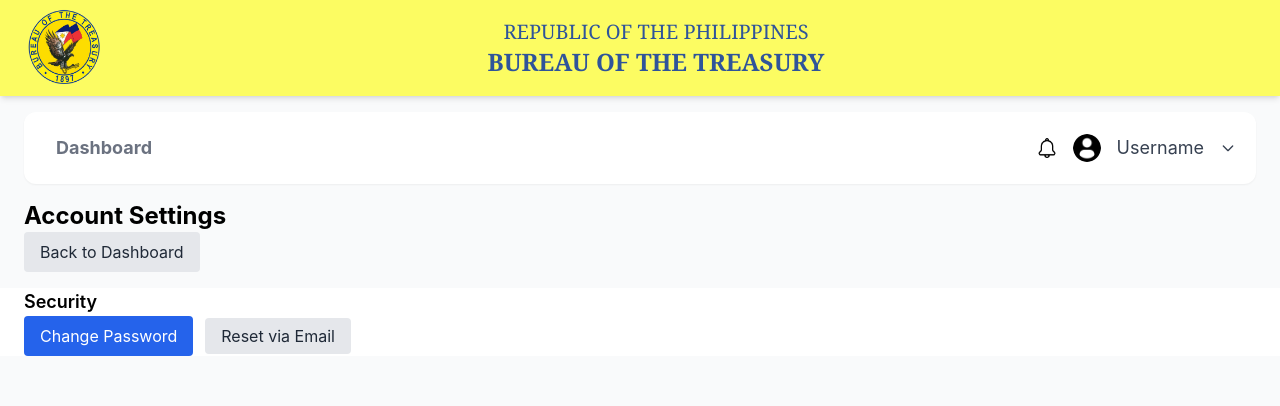
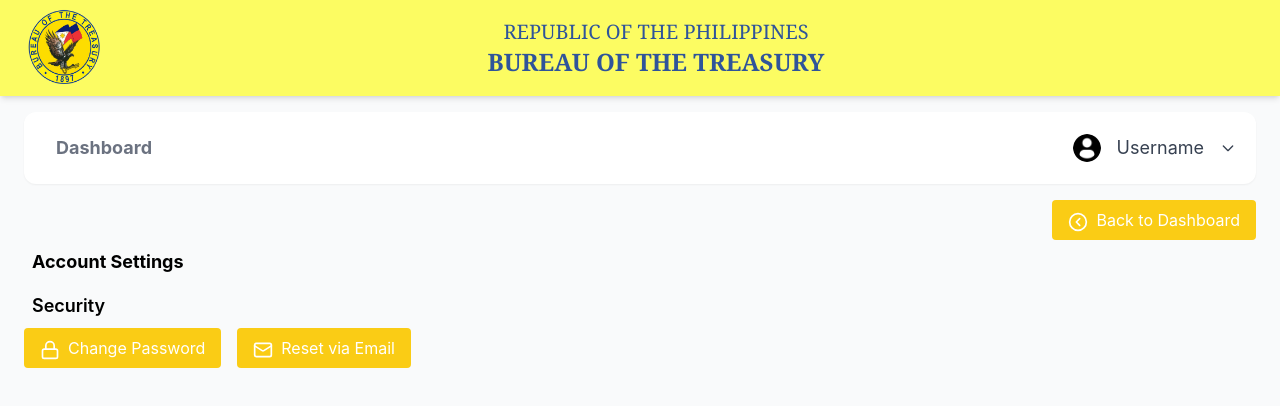
Before and after one commit to LightWater123/Capstone_BTR, a React (Create React App) app in the folder frontend/: page /settings in a window 1280 px wide. Shown: the top 406 px of the page. Built offline with nearby package versions, Linux system fonts and the light colour scheme.

Commit message:
feat: add lucide-react icons and update UI components across various pages

```diff
--- a/frontend/package.json
+++ b/frontend/package.json
@@ -12,6 +12,7 @@
     "date-fns": "^4.1.0",
     "flatpickr": "^4.6.13",
     "js-cookie": "^3.0.5",
+    "lucide-react": "^0.545.0",
     "react": "^19.1.1",
     "react-datepicker": "^8.7.0",
     "react-dom": "^19.1.1",
@@ -20,7 +21,6 @@
     "react-scripts": "5.0.1",
     "react-toastify": "^11.0.5",
     "web-vitals": "^2.1.4"
-
   },
   "scripts": {
     "start": "react-scripts start",
@@ -33,7 +33,6 @@
       "react-app",
       "react-app/jest"
     ]
-
   },
   "browserslist": {
     "production": [
@@ -52,6 +51,4 @@
     "postcss": "^8.5.6",
     "tailwindcss": "^3.4.17"
   }
-
-
 }
--- a/frontend/src/components/modals/btrNavbar.jsx
+++ b/frontend/src/components/modals/btrNavbar.jsx
@@ -28,9 +28,6 @@
 
         {/* RIGHT */}
         <div className="flex items-center gap-4">
-          <a href="#" className="text-gray-600 hover:text-blue-700">
-            <img src={Bell} alt="Notifications" className="h-5 w-5" />
-          </a>
 
           {/* User dropdown */}
           <div className="relative">
--- a/frontend/src/components/modals/createEvent.jsx
+++ b/frontend/src/components/modals/createEvent.jsx
@@ -61,7 +61,7 @@
             >
               <option value="#FFC107" style={{ backgroundColor: '#FFC107', color: '#FFC107' }}>Yellow</option>
               <option value="#2196F3" style={{ backgroundColor: '#2196F3', color: '#2196F3' }}>Blue</option>
-              <option value="#800000" style={{ backgroundColor: '#F40B0B', color: '#F40B0B' }}>Red</option>
+              <option value="#F40B0B" style={{ backgroundColor: '#F40B0B', color: '#F40B0B' }}>Red</option>
             </select>
           </div>
         </div>
--- a/frontend/src/components/modals/serviceNavbar.jsx
+++ b/frontend/src/components/modals/serviceNavbar.jsx
@@ -32,10 +32,6 @@
 
         {/* RIGHT */}
         <div className="flex items-center gap-4">
-          <a href="#" className="text-gray-600 hover:text-blue-700">
-            <img src={Bell} alt="Notifications" className="h-5 w-5" />
-          </a>
-
           {/* User dropdown */}
           <div className="relative">
             <button
--- a/frontend/src/pages/admin_dashboard.jsx
+++ b/frontend/src/pages/admin_dashboard.jsx
@@ -3,7 +3,7 @@
 import "../index.css";
 import BTRheader from "../components/modals/btrHeader";
 import BTRNavbar from "../components/modals/btrNavbar.jsx";
-import wrenchicon from '../assets/wrench.png';
+import { Wrench } from 'lucide-react';
 import CalendarModal from "../components/modals/calendar.jsx";
 import api from '../api/api';
 
@@ -66,7 +66,7 @@
               onClick={handleInventoryList}
               className="w-full h-[350px] bg-white rounded-xl text-gray-800 hover:bg-[#FCFC62] font-medium shadow-md text-3xl flex items-center justify-center transition-colors"
             >
-              <img src={wrenchicon} alt="Wrench Icon" className="w-14 h-14 opacity-50 p-3" />
+              <Wrench className="h-10 w-10 inline-block mr-2"/>
               Preventive Maintenance
             </button>
           </div>
--- a/frontend/src/pages/full_calendar.jsx
+++ b/frontend/src/pages/full_calendar.jsx
@@ -5,6 +5,8 @@
 import BTRNavbar from '../components/modals/btrNavbar';
 import CreateEvent from '../components/modals/createEvent';
 import '../components/modals/calendar-full.css';
+import { CalendarPlus } from 'lucide-react';
+import { Binoculars } from 'lucide-react';
 
 export default function CalendarFullPage() {
   const [selectedDate, setSelectedDate] = useState(null);
@@ -72,12 +74,14 @@
               onClick={() => setShowModal(true)}
               className="bg-yellow-400 text-white px-4 py-2 rounded hover:bg-yellow-500"
             >
+              <CalendarPlus className='h-5 w-5 inline-block mr-2'/>
               Create Event
             </button>
             <button
               onClick={() => setShowEventList(true)}
               className="bg-yellow-400 text-white px-4 py-2 rounded hover:bg-yellow-500"
             >
+              <Binoculars className='h-5 w-5 inline-block mr-2'/>
               View All Events
             </button>
           </div>
--- a/frontend/src/pages/service_dashboard.jsx
+++ b/frontend/src/pages/service_dashboard.jsx
@@ -3,7 +3,7 @@
 import BTRheader from "../components/modals/btrHeader";
 import Navbar from "../components/modals/serviceNavbar.jsx";
 import Calendar from "../components/modals/serviceCalendar.jsx";
-import wrenchicon from '../assets/wrench.png';
+import { Wrench } from 'lucide-react';
 
 export default function AdminDashboard() {
   const navigate = useNavigate();
@@ -26,7 +26,7 @@
                     onClick={handleInventoryList}
                     className="w-full h-[350px] bg-white rounded-xl text-gray-800 hover:bg-[#FCFC62] font-medium shadow-md text-3xl flex items-center justify-center transition-colors"
                   >
-                    <img src={wrenchicon} alt="Wrench Icon" className="w-14 h-14 opacity-50 p-3" />
+                    <Wrench className="h-10 w-10 inline-block mr-2"/>
                      Assets to be maintained
                   </button>
                 </div>
--- a/frontend/src/pages/service_register.jsx
+++ b/frontend/src/pages/service_register.jsx
@@ -2,6 +2,7 @@
 import { useNavigate } from "react-router-dom";
 import axios from "../api/api";
 import BTRheader from "../components/modals/btrHeader";
+import { ChevronLeftCircle } from "lucide-react"
 
 
 export default function ServiceRegister() {
@@ -87,6 +88,7 @@
               className="w-full px-4 py-2 bg-yellow-400 hover:bg-yellow-500 text-white font-bold rounded mb-6"
                style={{ boxShadow: "0 4px 50px rgba(255, 255, 255, 0.3)" }}
             >
+              <ChevronLeftCircle className="h-5 w-5 inline-block mr-2" />
               Back to Dashboard
             </button>
 
--- a/frontend/src/pages/settings_page.jsx
+++ b/frontend/src/pages/settings_page.jsx
@@ -3,6 +3,9 @@
 import ChangePasswordModal from '../components/modals/changePasswordModal';
 import BTRheader from "../components/modals/btrHeader";
 import BTRNavbar from "../components/modals/btrNavbar.jsx";
+import { ChevronLeftCircle } from "lucide-react"
+import { Mail } from 'lucide-react';
+import { Lock } from 'lucide-react';
 
 export default function SettingsPage() {
   const navigate = useNavigate();
@@ -14,34 +17,40 @@
       <BTRNavbar />
       {/* Header */}
       <div className="max-w-7xl mx-auto px-4 sm:px-6 mt-4">
-        <h1 className="text-2xl font-bold">Account Settings</h1>
+
+
+        <div className="flex items-center gap-4 justify-end">
         <button
           onClick={() => navigate('/admin/dashboard')}
-          className="px-4 py-2 bg-gray-200 text-gray-800 rounded hover:bg-gray-300"
+          className="px-4 py-2 bg-yellow-400 text-white rounded hover:bg-yellow-500"
         >
+          <ChevronLeftCircle className="h-5 w-5 inline-block mr-2" />
           Back to Dashboard
         </button>
       </div>
+      <h2 className="text-lg font-bold m-2 gap-3">Account Settings</h2>
+      </div>
 
       {/* Security card */}
-      <div className="bg-white max-w-7xl mx-auto px-4 sm:px-6 mt-4">
-        <h2 className="text-lg font-semibold">Security</h2>
+      <div className=" max-w-7xl mx-auto px-4 sm:px-6 mt-4">
+        <h2 className="text-lg rounded font-semibold m-2">Security</h2>
 
         {/* Change Password button opens modal */}
         <button
           onClick={() => setShowModal(true)}
-          className="px-4 py-2 bg-blue-600 text-white rounded hover:bg-blue-700"
+          className="px-4 py-2 bg-yellow-400 text-white rounded hover:bg-yellow-500"
         >
+          <Lock className="h-5 w-5 inline-block mr-2" />
           Change Password
         </button>
 
-        {/* Forgot-password link (outside modal) */}
-        <Link
+        <button
           to="/forgot-password"
-          className="ml-3 px-4 py-2 bg-gray-200 text-gray-800 rounded hover:bg-gray-300"
+          className="px-4 py-2 bg-yellow-400 text-white rounded hover:bg-yellow-500 ml-4"
         >
+          <Mail className="h-5 w-5 inline-block mr-2" />
           Reset via Email
-        </Link>
+        </button>
       </div>
 
       {/* Render modal */}
```
Also changed, not shown: 1 other file (tests, documents, lock files or other folders).
